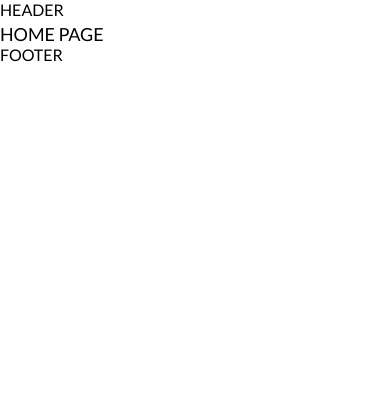
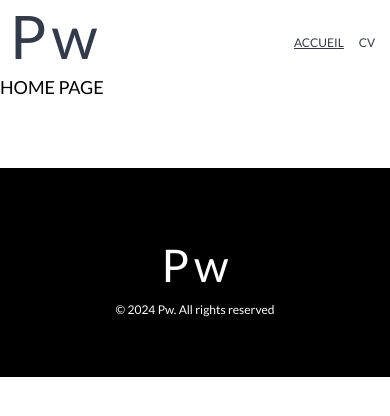
Before and after one commit to polzocr/portefolio, a React (Vite) app: page / in a window 390 px wide. Shown: the top 416 px of the page. Built offline with nearby package versions, Linux system fonts and the light colour scheme.

Commit message:
ajout header de base + footer au final

```diff
--- a/src/components/Footer/index.css
+++ b/src/components/Footer/index.css
@@ -0,0 +1,47 @@
+footer{
+    margin-top: 70px;
+    height: 209px;
+    width: 100%;
+    padding-top: 50px;
+    background-color: black;
+    display: flex;
+    flex-direction: column;
+    justify-content: center;
+    align-items: center;
+    gap: 10px;
+}
+
+.footer-logo{
+    display: flex;
+    align-items: baseline;
+    gap: 5px;
+}
+
+.footer-logo span {
+    color: white;
+    font-size: 45px;
+    font-weight: 500;
+}
+
+/* .footer-logo img {
+    height: 25px;
+} */
+
+footer p {
+    color: white;
+    font-weight: 500;
+    font-size: 24px;
+}
+
+@media screen and (max-width: 767px){
+    footer {
+            padding-top: 10px;
+            gap: 6px;
+        }
+
+
+
+        footer p {
+            font-size: 12px;
+        }
+}
--- a/src/components/Footer/index.jsx
+++ b/src/components/Footer/index.jsx
@@ -3,7 +3,11 @@ import './index.css'
 export default function Footer(){
     return (
         <footer>
-            FOOTER
+            <div className="footer-logo">
+                <span>P</span>
+                <span>w</span>
+            </div>
+            <p>© 2024 Pw. All rights reserved</p>
         </footer>
     )
 }
--- a/src/components/Header/index.css
+++ b/src/components/Header/index.css
@@ -0,0 +1,85 @@
+#header{
+    padding-top: 30px;
+}
+
+.header{
+    width: 90%;
+    margin: auto;
+    display: flex;
+    justify-content: space-between;
+    align-items: center;
+}
+
+
+.header-logo{
+    display: flex;
+    align-items: baseline;
+    gap: 8px;
+}
+
+.header-logo img{
+
+
+}
+
+.header-logo span {
+    color: #323B4C;
+    font-size: 90px;
+    font-weight: 500;
+
+}
+
+
+.header-nav-link{
+    font-size: 24px;
+    line-height: 34px;
+    font-weight: 500;
+    color: #323B4C ;
+    text-decoration: none;
+    margin-left: 60px;
+}
+
+.header-nav-link{
+
+}
+
+.link-active{
+    text-decoration: underline;
+}
+
+
+@media screen and (max-width: 767px) {
+    #header {
+            padding-top: 5px;
+    }
+
+    .header {
+        width: 95%;
+    }
+
+
+    .header-logo {
+        gap: 5px;
+    }
+
+    /* .header-logo img {
+        height: 35px;
+    } */
+
+    .header-logo span {
+        font-size: 60px;
+    }
+
+    .header-nav{
+        margin-top: 10px;
+        margin-right: 5px;
+    }
+
+
+    .header-nav-link {
+        font-size: 12px;
+        line-height: 17px;
+        margin-left: 15px;
+        text-transform: uppercase;
+    }
+}
--- a/src/components/Header/index.jsx
+++ b/src/components/Header/index.jsx
@@ -1,7 +1,19 @@
 import './index.css'
+import { NavLink } from 'react-router-dom'
 
 export default function Header() {
     return (
-        <header> HEADER</header>
+        <header>
+            <div className="header">
+                <div className="header-logo">
+                    <span>P</span>
+                    <span>w</span>
+                </div>
+                <nav className="header-nav">
+                    <NavLink to="/" className={({ isActive }) => isActive ? 'header-nav-link link-active' : 'header-nav-link'}>Accueil</NavLink>
+                    <NavLink to="/cv" className={({ isActive }) => isActive ? 'header-nav-link link-active' : 'header-nav-link'}>CV</NavLink>
+                </nav>
+            </div>
+        </header>
     )
 }
```
